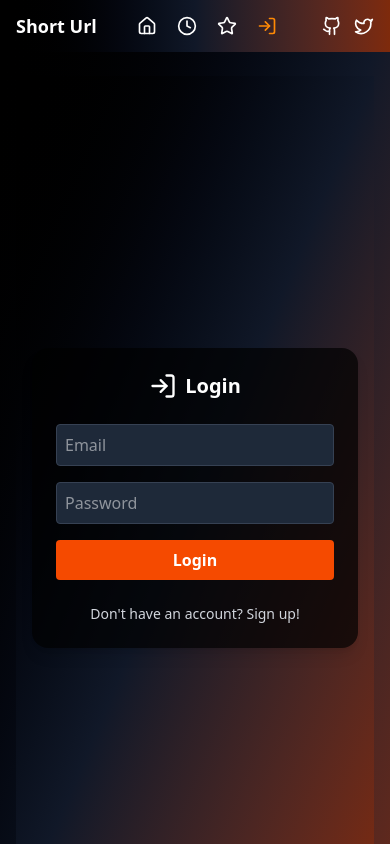
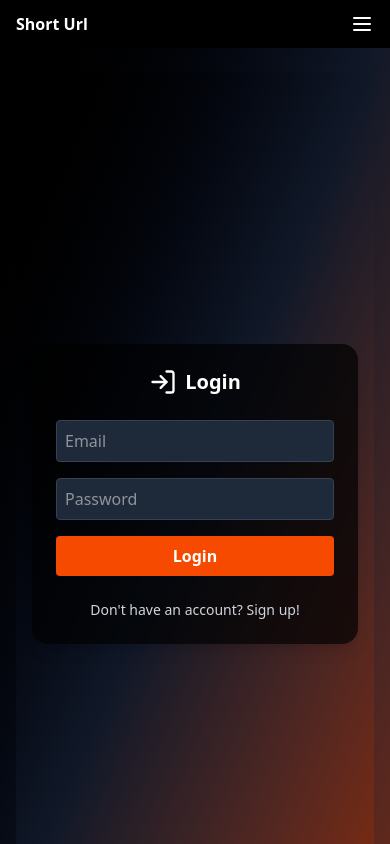
Before and after one commit to Aayushman-nvm/Short-url-generator, a React (Vite) app in the folder client/: page / in a window 390 px wide. Shown: the top 844 px of the page. Built offline with nearby package versions, Linux system fonts and the light colour scheme.

Commit message:
Sidebar added for mobile screens

```diff
--- a/client/src/Components/NavBar.jsx
+++ b/client/src/Components/NavBar.jsx
@@ -1,39 +1,122 @@
-import { Link, useLocation } from "react-router-dom";
-import { Home, Clock, Star, LogIn, Github, Twitter } from "lucide-react";
+import { NavLink, Link } from "react-router-dom";
+import {
+  Home,
+  Clock,
+  Star,
+  LogIn,
+  Github,
+  Twitter,
+  Menu,
+  X,
+} from "lucide-react";
+import { useSelector, useDispatch } from "react-redux";
+import { setToken } from "../States/slice";
+import { useEffect, useState } from "react";
 
 function NavBar() {
-  const location = useLocation();
+  const token = useSelector((state) => state.token);
+  const dispatch = useDispatch();
+  const [sidebarOpen, setSidebarOpen] = useState(false);
+
+  useEffect(() => {
+    console.log("Do we have token: ", token);
+  }, [token]);
+
   const links = [
     { name: "Home", to: "/home", icon: Home },
     { name: "History", to: "/history", icon: Clock },
     { name: "Favourites", to: "/favourites", icon: Star },
-    { name: "Login/SignUp", to: "/", icon: LogIn },
+    {
+      name: "Github",
+      to: "https://github.com/Aayushman-nvm/Short-url-generator",
+      icon: Github,
+    },
+    { name: "Twitter", to: "https://x.com/White_nvm", icon: Twitter },
   ];
 
   return (
-    <nav className="w-full flex justify-between items-center px-4 py-3 bg-gradient-to-r from-black via-gray-900 to-orange-900 text-white sticky top-0 z-50">
-      <div className="text-lg font-bold">Short Url</div>
-      <div className="flex space-x-4">
-        {links.map(({ name, to, icon: Icon }) => (
+    <>
+      <nav className="w-full flex justify-between items-center px-4 py-3 bg-black text-white sticky top-0 z-50">
+        <div className="md:text-lg font-bold">Short Url</div>
+
+        {/* Desktop Nav */}
+        <div className={`hidden md:flex space-x-4 md:space-x-16`}>
+          {token &&
+            links.map(({ name, to, icon: Icon }) => (
+              <NavLink
+                key={name}
+                to={to}
+                className={({ isActive }) =>
+                  `flex flex-col items-center space-y-1 ${isActive ? "text-orange-400" : "text-gray-300"
+                  } hover:text-orange-400 transition`
+                }
+              >
+                <Icon size={24} />
+                <span className="hidden sm:inline text-[10px]">{name}</span>
+              </NavLink>
+            ))}
+        </div>
+
+        {/* Log out for Desktop */}
+        {token && (
           <Link
-            key={name}
-            to={to}
-            className={`flex items-center space-x-1 hover:text-orange-400 transition ${location.pathname === to ? "text-orange-400" : ""}`}
+            to="/"
+            onClick={() => dispatch(setToken(null))}
+            className="hidden md:flex flex-col items-center hover:text-orange-400 transition text-gray-300"
           >
-            <Icon size={20} />
-            <span className="hidden sm:inline">{name}</span>
+            <LogIn size={20} />
+            <p className="text-[12px]">Log Out</p>
           </Link>
-        ))}
+        )}
+
+        {/*Sidebar hamburger*/}
+        <button
+          className="md:hidden focus:outline-none"
+          onClick={() => setSidebarOpen(!sidebarOpen)}
+        >
+          {sidebarOpen ? <X size={24} /> : <Menu size={24} />}
+        </button>
+      </nav>
+
+      {/*Sidebar for mobile, not really a side bar... it opens from top*/}
+      <div
+        className={`fixed top-0 left-0 w-full bg-black text-white z-40 shadow-lg p-6 space-y-6 transition-transform duration-300 transform ${sidebarOpen ? "translate-y-0" : "-translate-y-full"
+          } md:hidden`}
+      >
+        <div className="border-t border-b border-gray-700 mt-7 mb-4">
+          {token &&
+            links.map(({ name, to, icon: Icon }) => (
+              <NavLink
+                key={name}
+                to={to}
+                className={({ isActive }) =>
+                  `flex items-center space-x-4 py-2 px-2 rounded hover:text-orange-400 transition ${isActive ? "text-orange-400" : "text-gray-300"
+                  }`
+                }
+                onClick={() => setSidebarOpen(false)}
+              >
+                <Icon size={20} />
+                <span className="text-sm">{name}</span>
+              </NavLink>
+            ))}
+        </div>
+
+        {/* Log out for mobile */}
+        {token && (
+          <Link
+            to="/"
+            onClick={() => {
+              dispatch(setToken(null));
+              setSidebarOpen(false);
+            }}
+            className="flex items-center space-x-4 py-2 px-2 rounded text-gray-300 hover:text-orange-400 transition"
+          >
+            <LogIn size={20} />
+            <span className="text-sm">Log Out</span>
+          </Link>
+        )}
       </div>
-      <div className="flex space-x-3">
-        <a href="https://github.com" target="_blank" rel="noopener noreferrer" className="hover:text-orange-400 transition">
-          <Github size={20} />
-        </a>
-        <a href="https://twitter.com" target="_blank" rel="noopener noreferrer" className="hover:text-orange-400 transition">
-          <Twitter size={20} />
-        </a>
-      </div>
-    </nav>
+    </>
   );
 }
 
```
